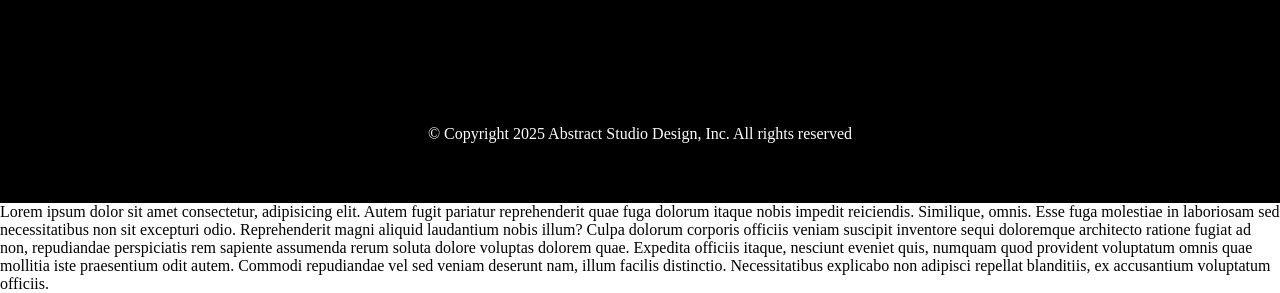
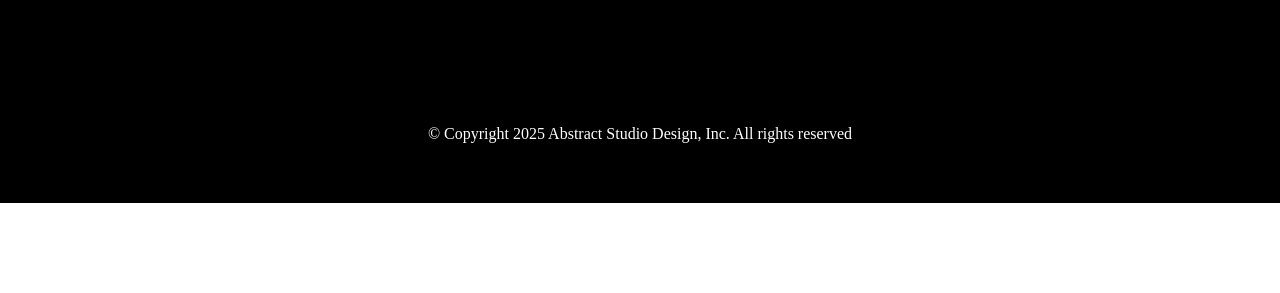
Before and after one commit to namdnp27/abstrac-project, a plain HTML site: page index.html in a window 1280 px wide. Shown: the part 2293-2586 px from the top of the page. After the commit the page ends 2496 px from the top, so only its background shows below. Drawn offline with Linux system fonts and the light colour scheme.

Commit message:
third commit

```diff
--- a/index.html
+++ b/index.html
@@ -123,15 +123,6 @@
 
     </div>
 
-    <div>Lorem ipsum dolor sit amet consectetur, adipisicing elit. Autem fugit pariatur reprehenderit quae fuga dolorum
-        itaque nobis impedit reiciendis. Similique, omnis. Esse fuga molestiae in laboriosam sed necessitatibus non sit
-        excepturi odio. Reprehenderit magni aliquid laudantium nobis illum? Culpa dolorum corporis officiis veniam
-        suscipit inventore sequi doloremque architecto ratione fugiat ad non, repudiandae perspiciatis rem sapiente
-        assumenda rerum soluta dolore voluptas dolorem quae. Expedita officiis itaque, nesciunt eveniet quis, numquam
-        quod provident voluptatum omnis quae mollitia iste praesentium odit autem. Commodi repudiandae vel sed veniam
-        deserunt nam, illum facilis distinctio. Necessitatibus explicabo non adipisci repellat blanditiis, ex
-        accusantium voluptatum officiis.
-    </div>
 
 </body>
 
```
